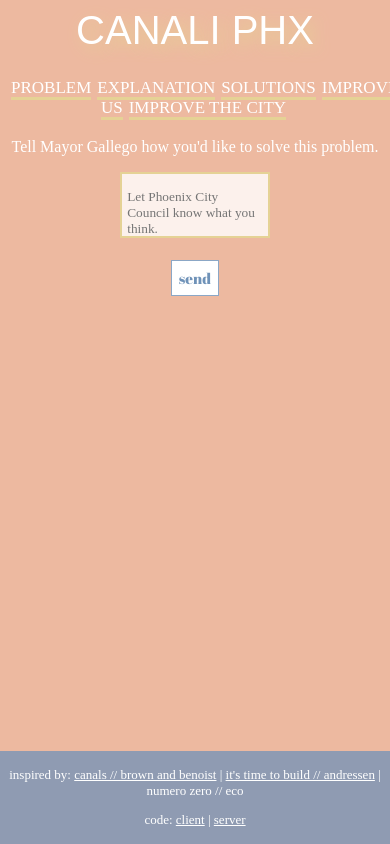
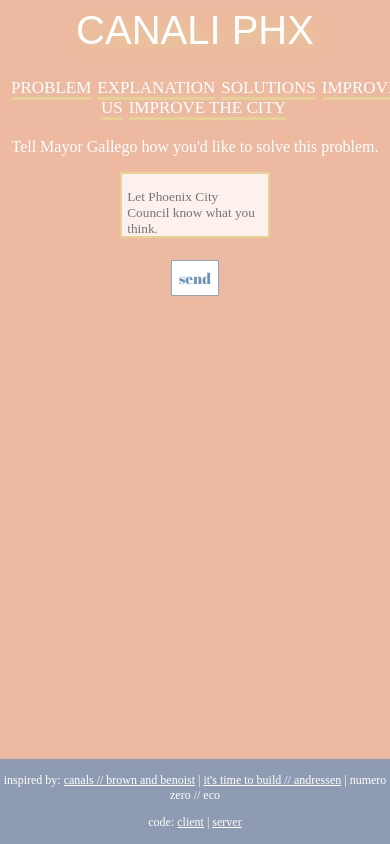
Before and after one commit to rbondchoquette/canali-phx-client, a React (Create React App) app: page /cityemail in a window 390 px wide. Built offline with nearby package versions, Linux system fonts and the light colour scheme; a web font is replaced by a local one.

Commit message:
footer revisions

```diff
--- a/src/Footer.css
+++ b/src/Footer.css
@@ -1,6 +1,6 @@
 .FooterText {
     font-family: 'Zilla Slab', serif;
-    font-size: 14px;
+    font-size: 15px;
     text-transform: lowercase;
     text-align: center;
     padding-top: 3px;
@@ -19,13 +19,13 @@
 @media screen and (max-width: 600px) {
     .FooterText {
         font-family: 'Zilla Slab', serif;
-        font-size: 13px;
+        font-size: 12px;
         text-transform: lowercase;
         text-align: center;
-        padding-top: 3px;
+        padding-top: 2px;
         bottom: 0;
         left: 0;
-        padding-bottom: 3px;
+        padding-bottom: 2px;
         position: fixed;
         background-color: rgba(111, 146, 184, .75);
         width: 100%;
```
